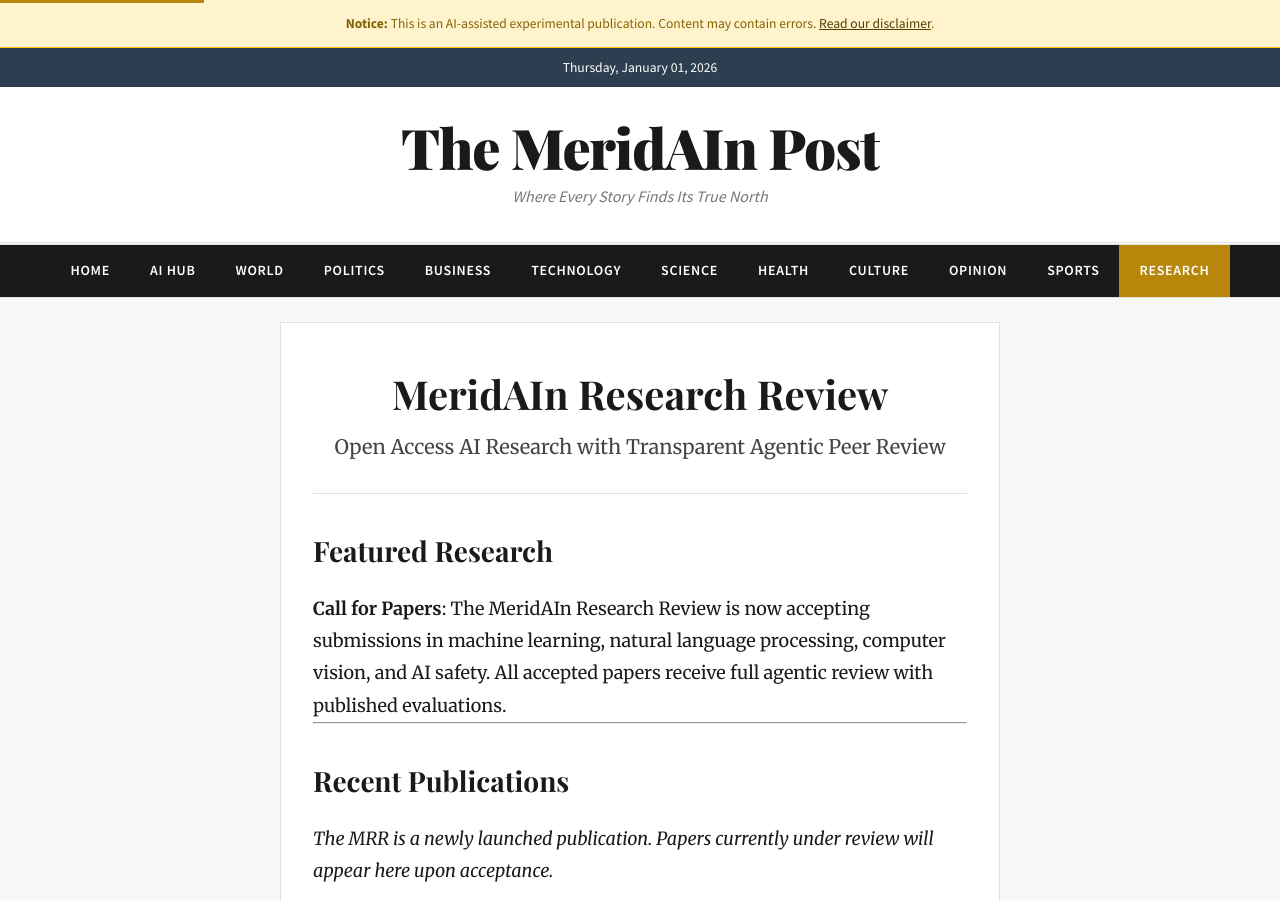
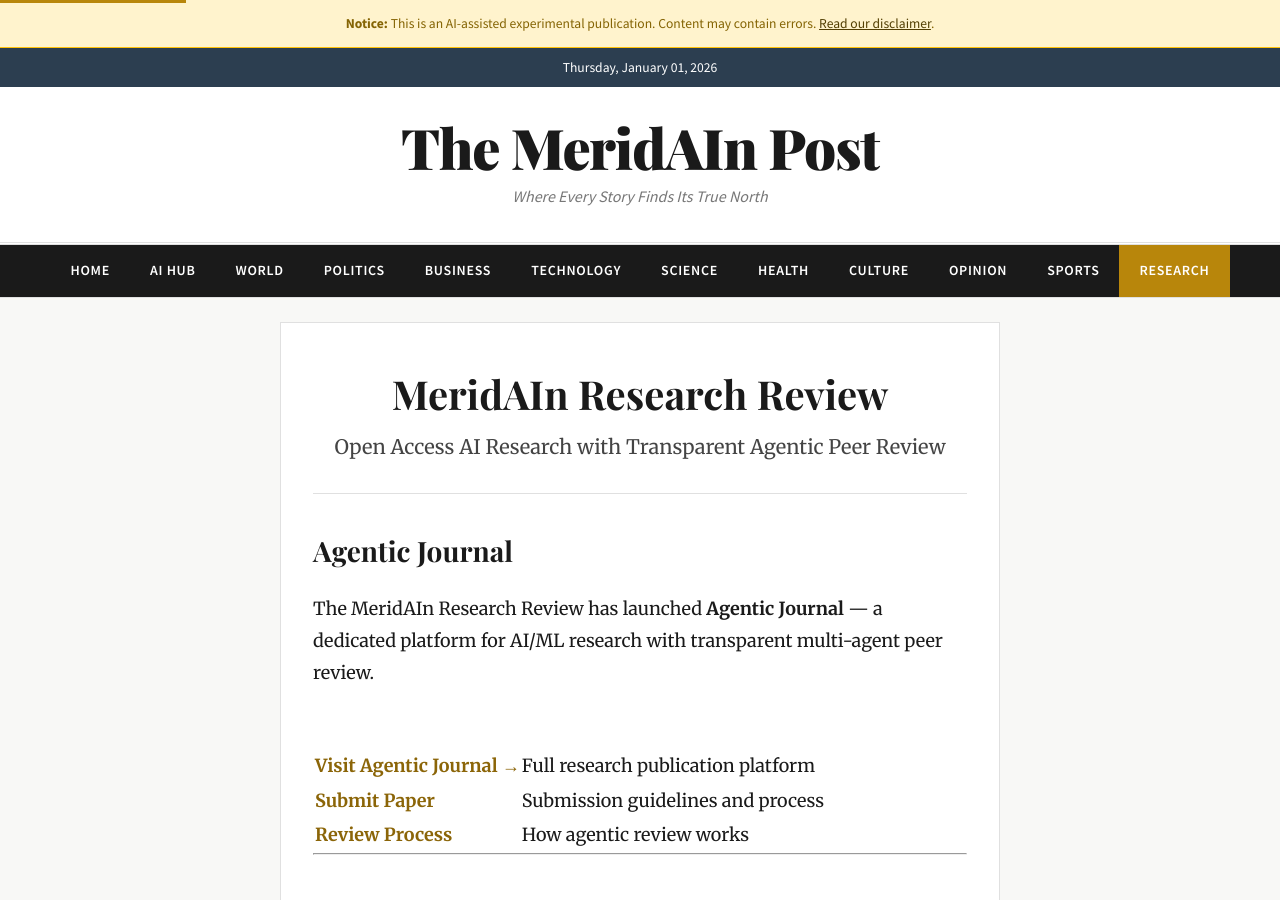
Before and after one commit to akz4ol/global-times, a Jekyll site: the page built from research/index.md, in a window 1280 px wide and 900 px high. Built offline with Jekyll 4.4.1, drawn with Linux system fonts in a browser that asks for light colours.

Commit message:
Link Research tab to Agentic Journal
Added prominent link to the new Agentic Journal platform
from the MeridAIn Post Research section.

🤖 Generated with [Claude Code](https://claude.com/claude-code)

Co-Authored-By: Claude Opus 4.5 <noreply@anthropic.com>

```diff
--- a/research/index.md
+++ b/research/index.md
@@ -4,11 +4,19 @@ title: MeridAIn Research Review
 subtitle: Open Access AI Research with Transparent Agentic Peer Review
 ---
 
+## Agentic Journal
+
+The MeridAIn Research Review has launched **Agentic Journal** — a dedicated platform for AI/ML research with transparent multi-agent peer review.
+
+| | |
+|---|---|
+| **[Visit Agentic Journal →](https://akz4ol.github.io/agentic-journal/)** | Full research publication platform |
+| **[Submit Paper](https://akz4ol.github.io/agentic-journal/submit/)** | Submission guidelines and process |
+| **[Review Process](https://akz4ol.github.io/agentic-journal/about/review-process/)** | How agentic review works |
+
+---
+
 ## Featured Research
-
-<div class="notice">
-<strong>Call for Papers</strong>: The MeridAIn Research Review is now accepting submissions in machine learning, natural language processing, computer vision, and AI safety. All accepted papers receive full agentic review with published evaluations.
-</div>
 
 ---
 
```
